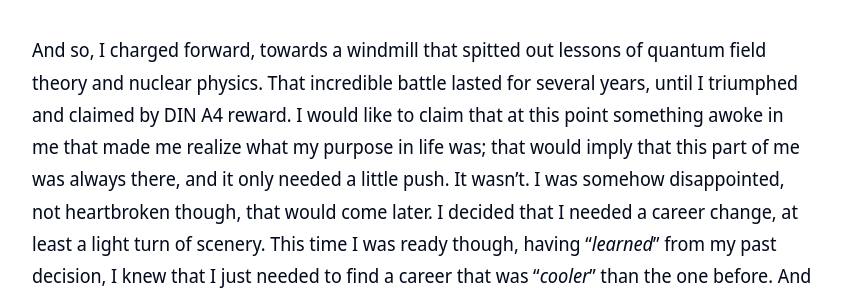
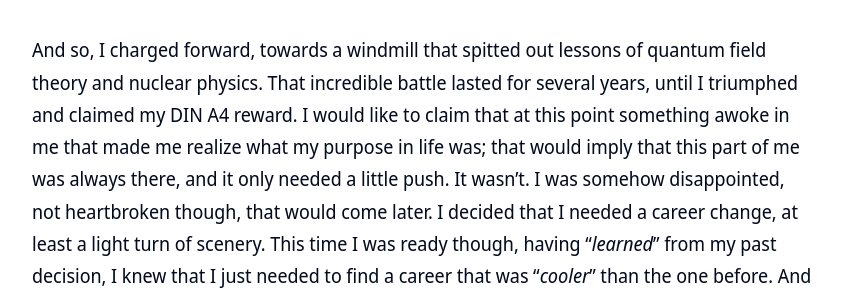
Before and after one commit to leoyala/leoyala.github.io, a Jekyll site: the page built from _posts/2022-10-16-career_path.md, in a window 1280 px wide and 1400 px high, scrolled down 1636 px. Shown: the part 223-520 px from the top of the window, without its empty margins (218-1059 px from the left). Built offline with Jekyll 4.4.1, drawn with Linux system fonts in a browser that asks for light colours; nearby versions of some CDN libraries; some of the changed text lies outside the part shown.

```diff
--- a/_posts/2022-10-16-career_path.md
+++ b/_posts/2022-10-16-career_path.md
@@ -18,13 +18,13 @@ As soon as this thought quiets down, a stampede of doubts rushes inside my head.
 
 At the end of 2012 I decided that I would study Physics at University, something that did not come as a surprise given that I was heavily involved in a specialized project for young students where physics was my main study. The reason I chose that path was not because I thought I would eventually do some service to humanity, I hardly ever thought about what lied beyond my hobbies back then. No, the reason was much more mundane, I simply thought that it was “_cool_”, and lets face it, I also didn’t give it much thought. Back then I was under the impression that this is how life works: choose a path, follow the path, and eventually arrive at the desired destination. As I later discovered, the path is more treacherous than that, there are roadblocks, dead ends, highways as well as back alleys. To me, that path doesn’t really look like a path anymore, it is more like looking at a map through a frosted glass.
 
-And so, I charged forward, towards a windmill that spitted out lessons of quantum field theory and nuclear physics. That incredible battle lasted for several years, until I triumphed and claimed by DIN A4 reward. I would like to claim that at this point something awoke in me that made me realize what my purpose in life was; that would imply that this part of me was always there, and it only needed a little push. It wasn’t. I was somehow disappointed, not heartbroken though, that would come later. I decided that I needed a career change, at least a light turn of scenery. This time I was ready though, having “_learned_” from my past decision, I knew that I just needed to find a career that was “_cooler_” than the one before. And soon, my heart and mind found themselves busy with physical chemistry, a field that I thought my bring me a little more satisfaction, who knows, perhaps even a bit more swag in the scientific community. As a physicist, accustomed to working at a desk, complaining about not having enough support on my 360 degree reclinable chair, I was ill-equipped for lab work. Luckily, this adventure went on for only one and a half years, until I got my second price, although in DIN A2, a most deserved upgrade.
+And so, I charged forward, towards a windmill that spitted out lessons of quantum field theory and nuclear physics. That incredible battle lasted for several years, until I triumphed and claimed my DIN A4 reward. I would like to claim that at this point something awoke in me that made me realize what my purpose in life was; that would imply that this part of me was always there, and it only needed a little push. It wasn’t. I was somehow disappointed, not heartbroken though, that would come later. I decided that I needed a career change, at least a light turn of scenery. This time I was ready though, having “_learned_” from my past decision, I knew that I just needed to find a career that was “_cooler_” than the one before. And soon, my heart and mind found themselves busy with physical chemistry, a field that I thought my bring me a little more satisfaction, who knows, perhaps even a bit more swag in the scientific community. As a physicist, accustomed to working at a desk, complaining about not having enough support on my 360 degree reclinable chair, I was ill-equipped for lab work. Luckily, this adventure went on for only one and a half years, until I got my second price, although in DIN A2, a most deserved upgrade.
 
 At this point, it felt like I couldn’t see a way forward anymore, I was walking a path that I no longer recognized. For the first time since I started studying, I did a sensible thing regarding my career choices, I stopped moving forward. I took a one-year “_break_” before deciding my next move. Having to pay for my bills got me into teaching during that year. I hated parts of it, and I loved others, which made it worth it. I think that the reason I liked it was that I could see my efforts amounting to something, even if it was something small, I was doing something that I felt good about. This thought carried me to my next decision, perhaps the biggest one yet, the PhD fantasy. This was a particularly difficult decision for me because it involved getting far away from my comfort zone and into the world of computational sciences, a field where I had little experience. The reason I jumped to a very different field was because I wanted to work in a project where the chances of creating something I was proud of were higher.
 
 I think that life as a PhD student could fill volumes in a library, so I will keep it down to what, I believe, was the core of my experience. Doing a PhD is like being a dog owner, experiments being the dogs. You have to spend a lot of time with them, they might get you to places that you didn’t think possible, and your friends and family don’t understand why you cannot do the same things that you could do before.
 
-If I could give someone and advice, it would be that learning to filter all the noise that we are subjected to in academia is a crucial skill. People absolutely love to tell you what you should do, “_you should become a teacher_”, “_you should be a professor, you would be good at it_”, “_have you thought about becoming a consultant?_” … But none of it matters, if you don’t believe on what you are doing. I mean truly believe, not just repeat university slogans, “_we believe in addressing the issues of humanity …_”. If you take something from here, let it be this. As a physicist turned chemist, turned teacher and turned into data scientist, I can tell you that you don’t have to be just one thing, pretty much like photons, **you can be multiple things at the same time. You can be a biologist/teacher/scientific reporter, or a clinician/programmer/project manager**. Would you look at that, perhaps I did learn something from my quantum mechanics lessons. As Stephen King put it:
+If I could give someone and advice, it would be that learning to filter all the noise that we are subjected to in academia is a crucial skill. People absolutely love to tell you what you should do, “_you should become a teacher_”, “_you should be a professor, you would be good at it_”, “_have you thought about becoming a consultant?_” … But none of it matters, if you don’t believe in what you are doing. I mean truly believe, not just repeat university slogans, “_we believe in addressing the issues of humanity …_”. If you take something from here, let it be this. As a physicist turned chemist, turned teacher and turned into data scientist, I can tell you that you don’t have to be just one thing, pretty much like photons, **you can be multiple things at the same time**. Would you look at that, perhaps I did learn something from my quantum mechanics lessons. You can be a biologist/teacher/scientific reporter, or a clinician/programmer/project manager. As Stephen King put it:
 
 >I will live my life until my life runs out. I am wonderful, I deserve to be wonderful, and I contain multitudes.
 >
```
